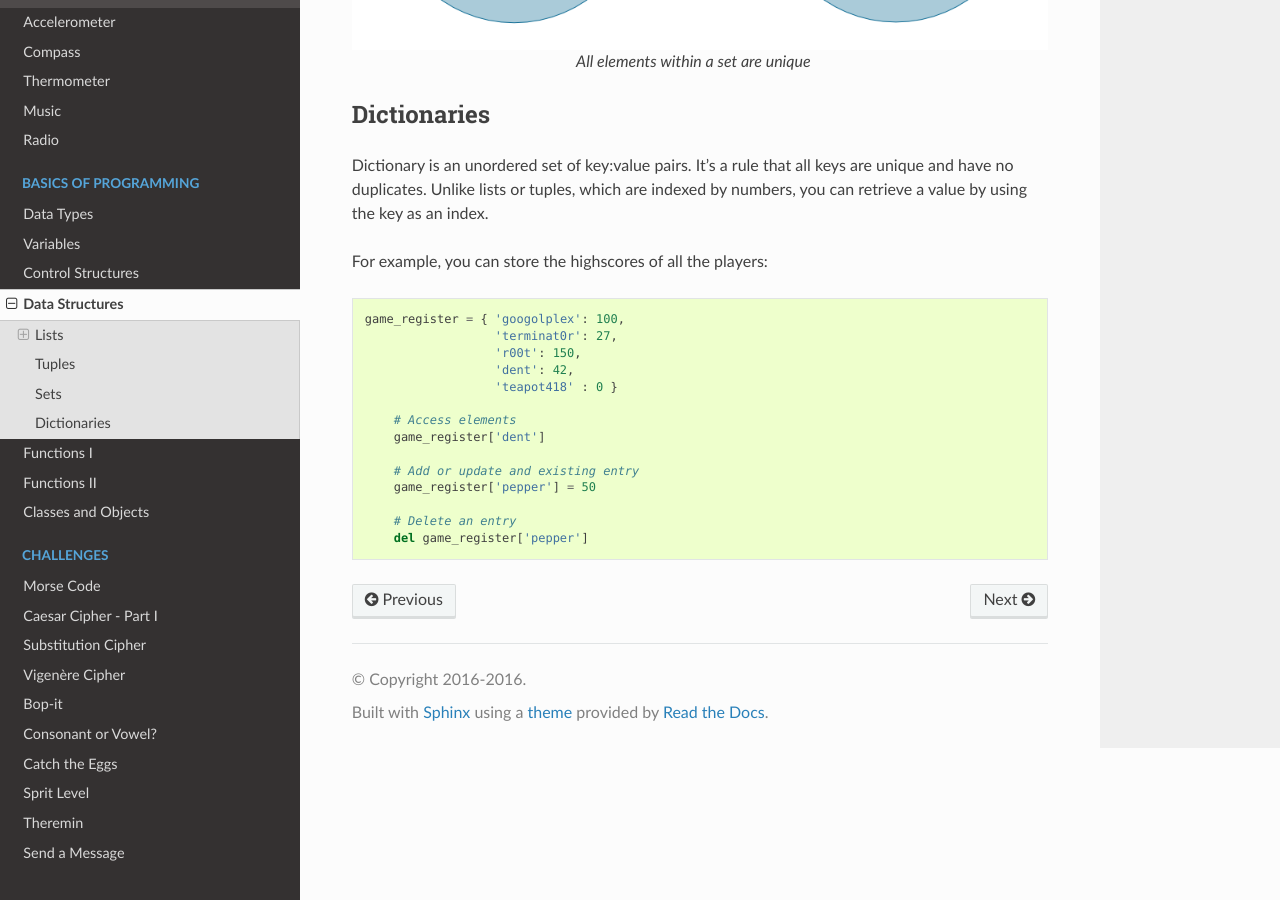
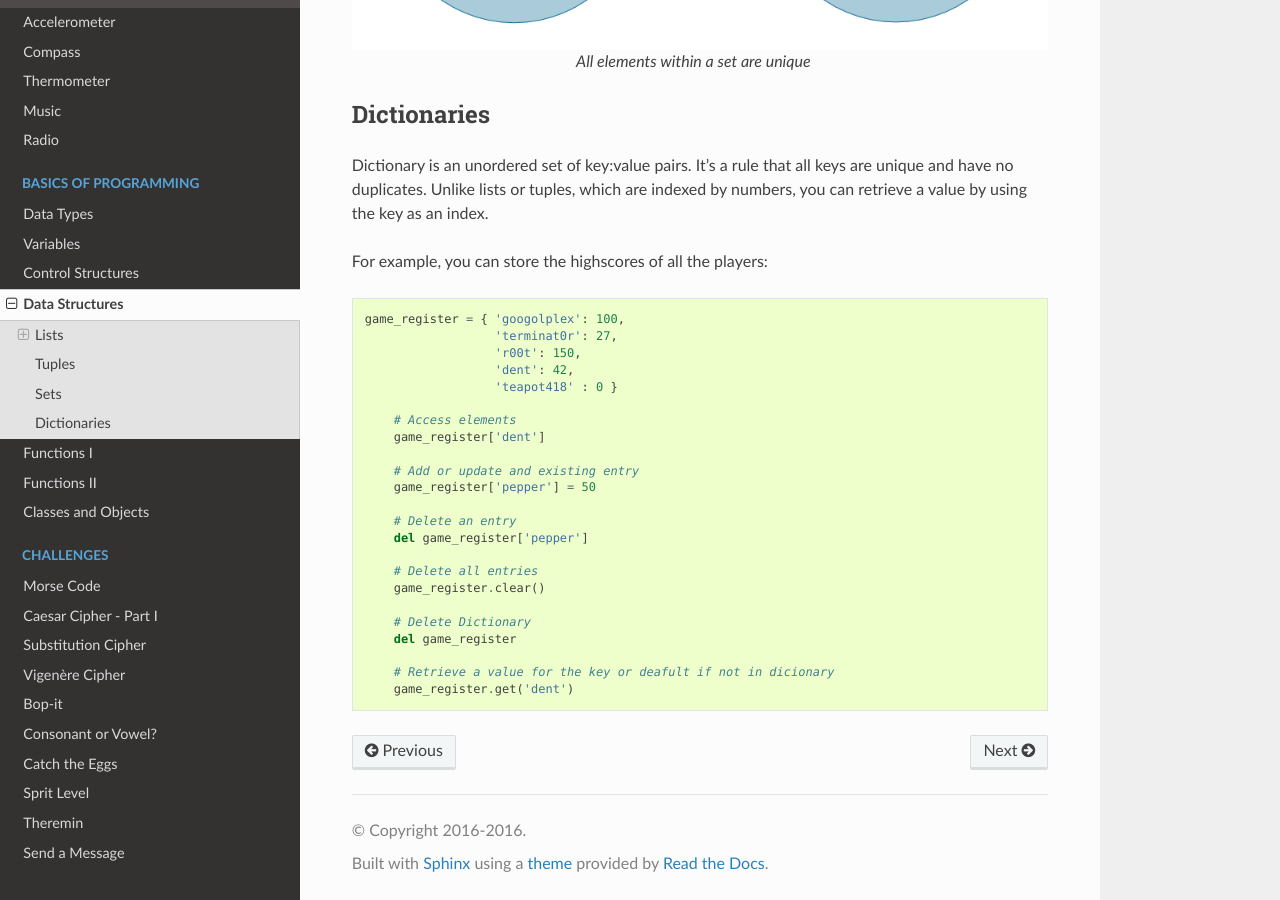
Before and after one commit to rharbird/microbit-challenges, a Sphinx documentation site: the page built from docs/source/basics/data_structures.rst, in a window 1280 px wide and 900 px high, scrolled down 4358 px. Built offline with Sphinx 7.4.7 and the Read the Docs theme 2.0.0, drawn with Linux system fonts in a browser that asks for light colours; pages that are not in the unit, such as notebooks, are missing from menus.

Commit message:
Organise

```diff
--- a/docs/source/basics/data_structures.rst
+++ b/docs/source/basics/data_structures.rst
@@ -178,3 +178,12 @@ For example, you can store the highscores of all the players: ::
 
 	# Delete an entry
 	del game_register['pepper']
+
+	# Delete all entries
+	game_register.clear()
+
+	# Delete Dictionary
+	del game_register
+
+	# Retrieve a value for the key or deafult if not in dicionary
+	game_register.get('dent')
```
Also changed, not shown: docs/source/index.rst (+4 -4 lines), docs/source/tutorials/template.rst (deleted, +0 -19 lines).
